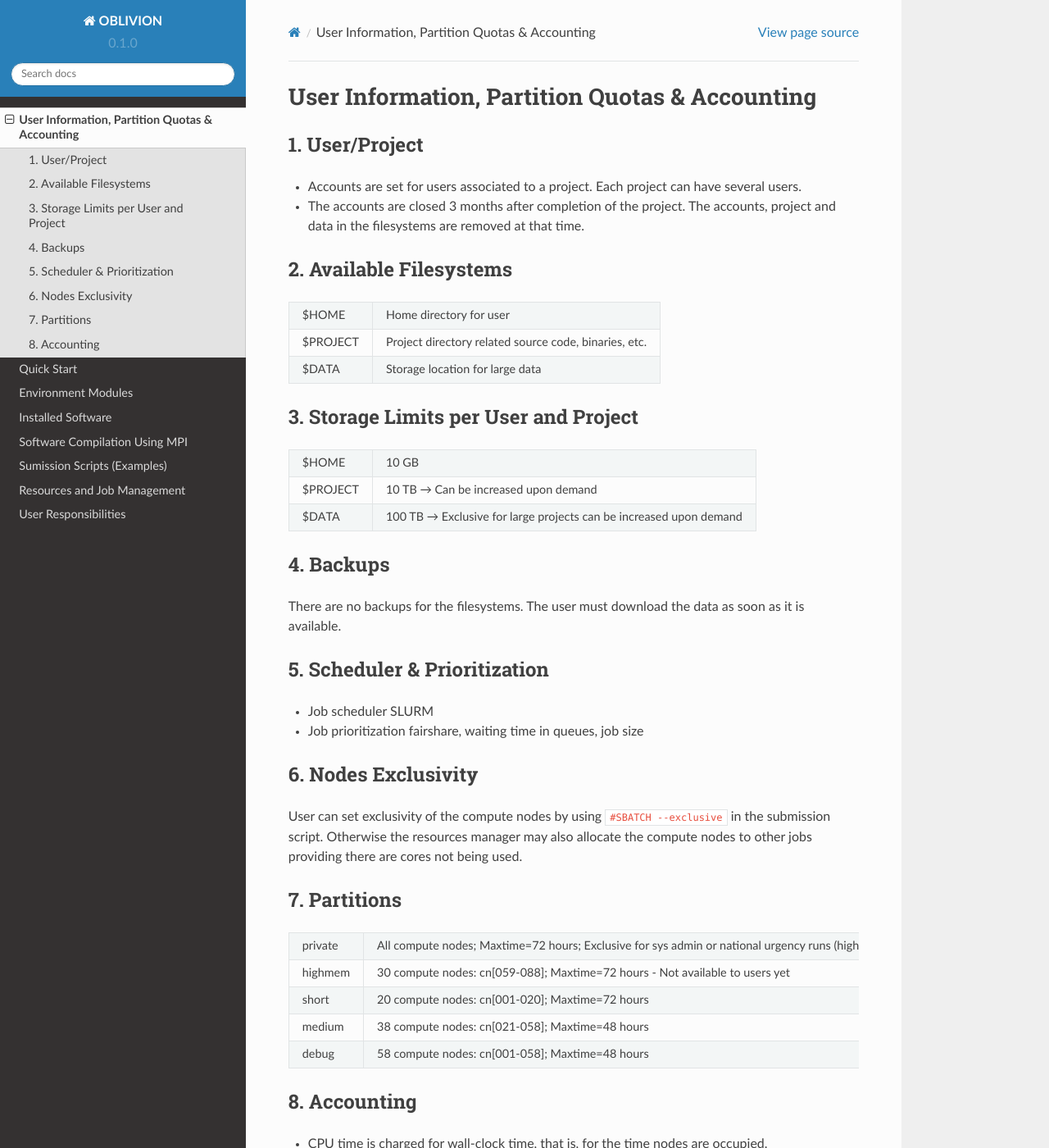
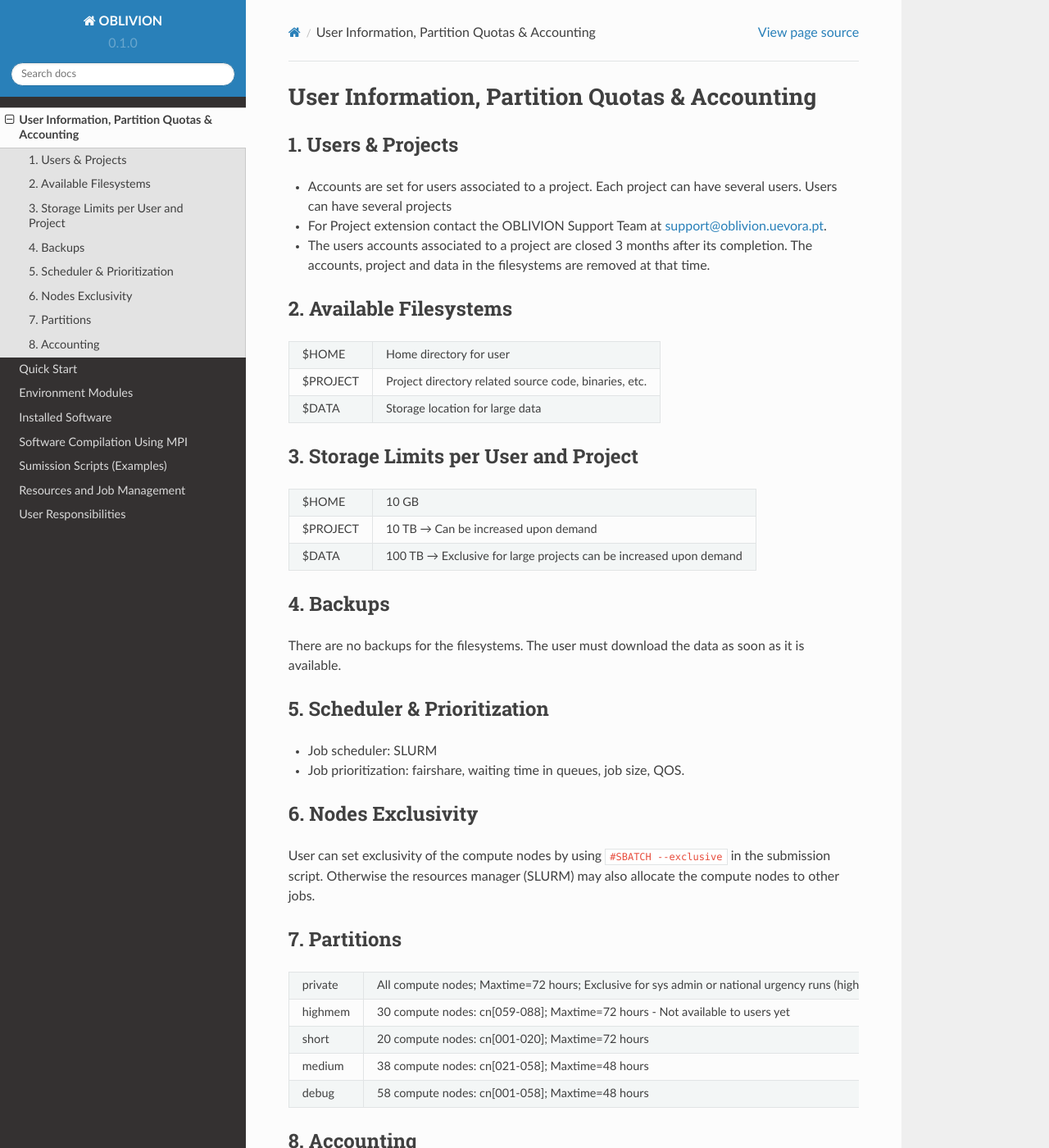
Before and after one commit to mavillez/Oblivion, a Sphinx documentation site: the page built from docs/source/information.rst, in a window 1280 px wide and 1400 px high. Shown: the whole window at 82% size. Built offline with Sphinx 7.4.7 and the Read the Docs theme 2.0.0, drawn with Linux system fonts in a browser that asks for light colours.

Commit message:
Update information.rst

```diff
--- a/docs/source/information.rst
+++ b/docs/source/information.rst
@@ -1,12 +1,14 @@
 User Information, Partition Quotas & Accounting
 ===============================================
 
-1. User/Project
----------------
+1. Users & Projects
+-------------------
 
-* Accounts are set for users associated to a project. Each project can have several users.
+* Accounts are set for users associated to a project. Each project can have several users. Users can have several projects
 
-* The accounts are closed 3 months after completion of the project. The accounts, project and data in the filesystems are removed at that time.
+* For Project extension contact the OBLIVION Support Team at support@oblivion.uevora.pt.
+
+* The users accounts associated to a project are closed 3 months after its completion. The accounts, project and data in the filesystems are removed at that time.
 
 
 2. Available Filesystems
@@ -42,15 +44,15 @@ There are no backups for the filesystems. The user must download the data as soo
 5. Scheduler & Prioritization
 -----------------------------
 
-* Job scheduler	SLURM
+* Job scheduler: SLURM
 
-* Job prioritization	fairshare, waiting time in queues, job size
+* Job prioritization:	fairshare, waiting time in queues, job size, QOS.
 
 
 6. Nodes Exclusivity
 --------------------
 
-User can set exclusivity of the compute nodes by using ``#SBATCH --exclusive`` in the submission script. Otherwise the resources manager may also allocate the compute nodes to other jobs providing there are cores not being used.
+User can set exclusivity of the compute nodes by using ``#SBATCH --exclusive`` in the submission script. Otherwise the resources manager (SLURM) may also allocate the compute nodes to other jobs.
 
 7. Partitions
 -------------
```
